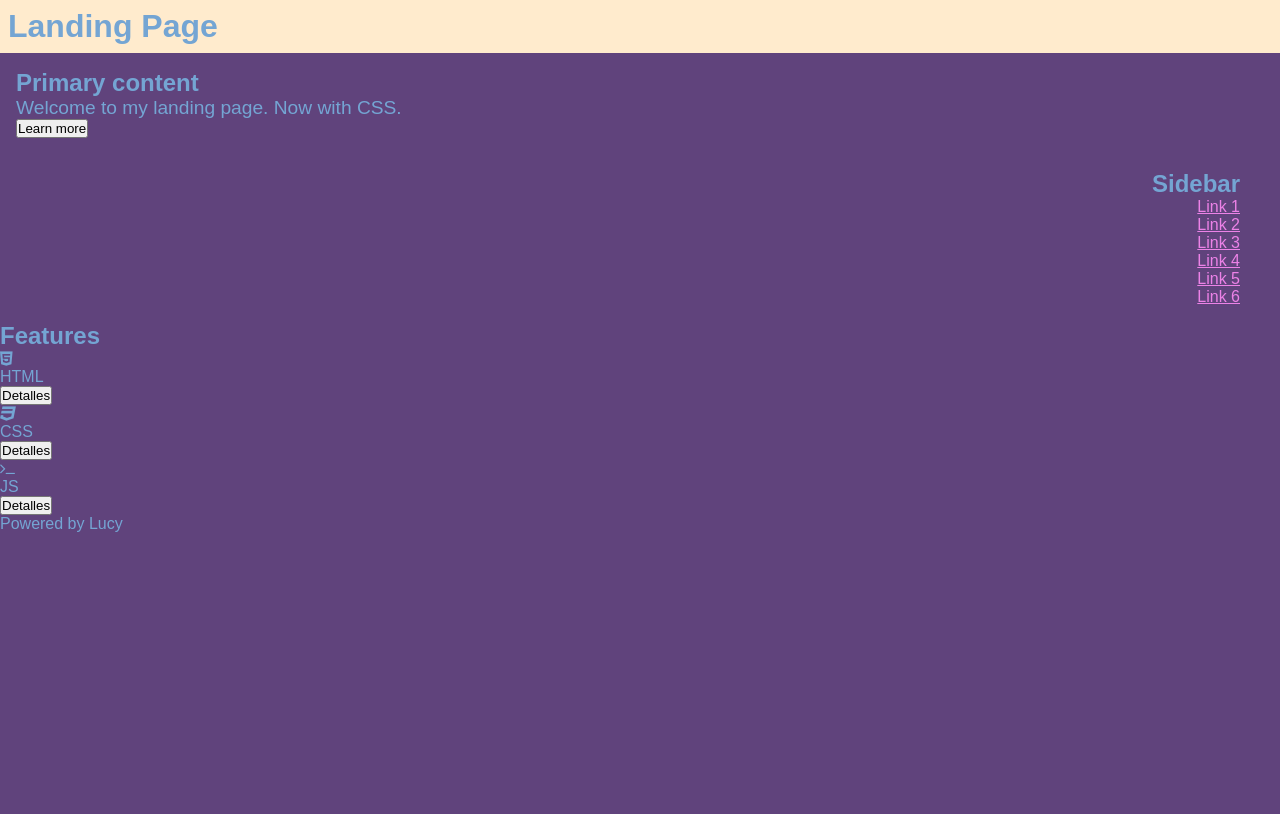
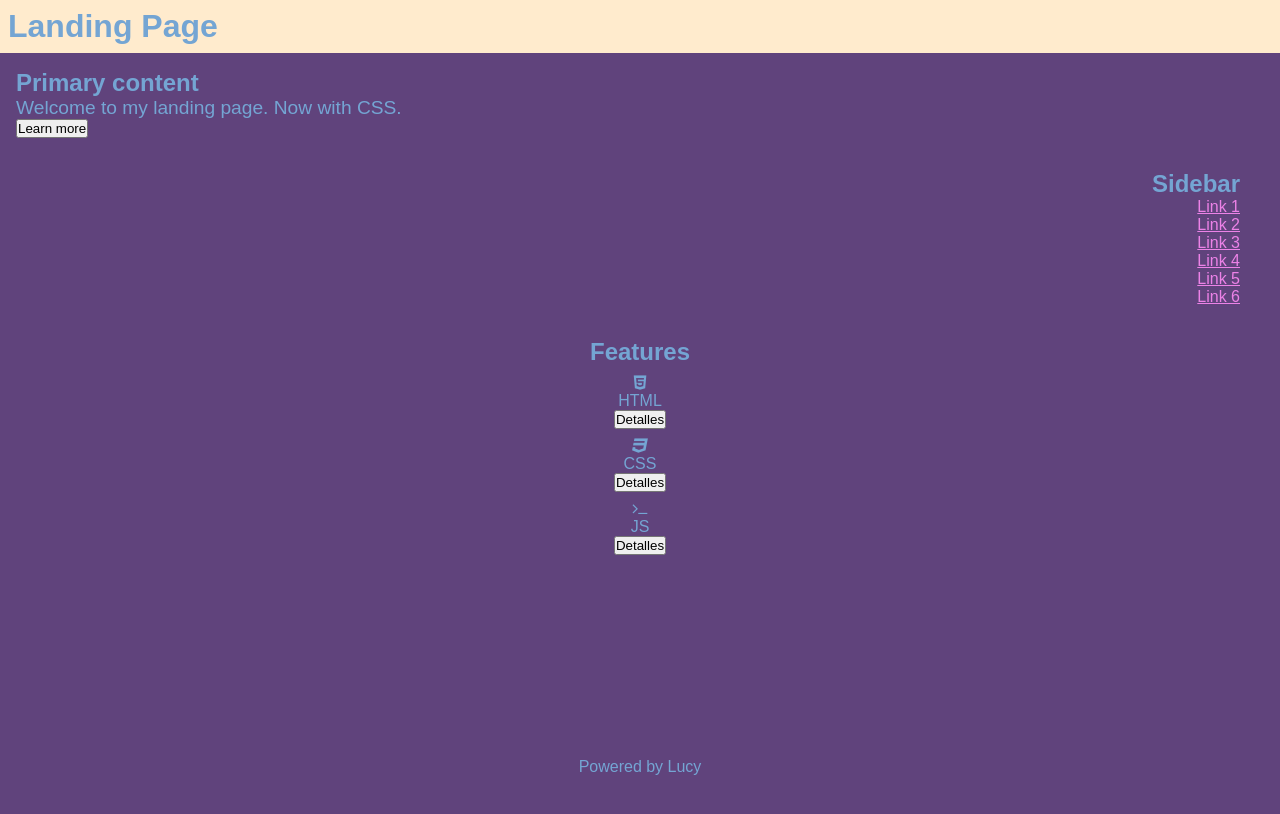
Before and after one commit to lucy-thepowerfp/html5_posicionamiento, a plain HTML site: page index.html in a window 1280 px wide. Shown: the top 814 px of the page. Drawn offline with Linux system fonts and the light colour scheme.

Commit message:
final I think idk

```diff
--- a/styles.css
+++ b/styles.css
@@ -45,9 +45,6 @@ header{
     padding: 2vh;
 }
 
-footer{
-    position: fixed;
-}
 
 .sidebar{
     position:relative;
@@ -58,5 +55,19 @@ footer{
 }
 
 .features{
+    margin: 2vh;
+    text-align: center;
 
 }
+
+footer{
+    position: fixed;
+    width: 100%;
+    bottom: 1vh;
+    padding: 2vh;
+    text-align: center;
+}
+
+i{
+    padding-top: 0.5em;
+}
```
